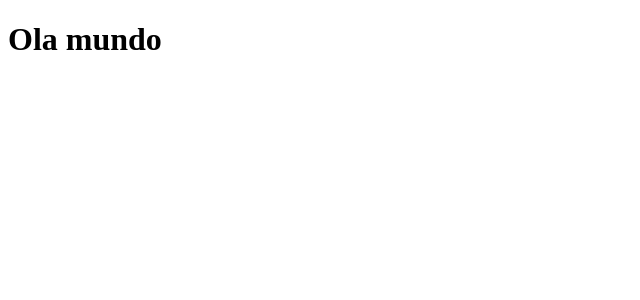
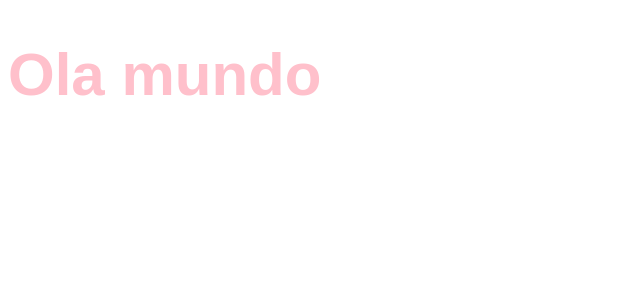
Before and after one commit to Williamhsf/chronos-pomodoro, a React (Vite) app: page / in a window 1280 px wide. Shown: the top 300 px of the page, without its empty margins (0-640 px from the left). Built offline with nearby package versions, Linux system fonts and the light colour scheme.

Commit message:
importando e usando arquivos de CSS globais

```diff
--- a/src/App.tsx
+++ b/src/App.tsx
@@ -1,3 +1,6 @@
+import './styles/global.css';
+import './styles/theme.css';
+
 export function App() {
   return <h1>Ola mundo</h1>;
 }
--- /dev/null
+++ b/src/styles/global.css
@@ -0,0 +1,8 @@
+body {
+  font-family: sans-serif;
+  font-size: 30px;
+}
+
+h1 {
+  color: var(--primary);
+}
--- /dev/null
+++ b/src/styles/theme.css
@@ -0,0 +1,3 @@
+:root {
+  --primary: pink;
+}
```
